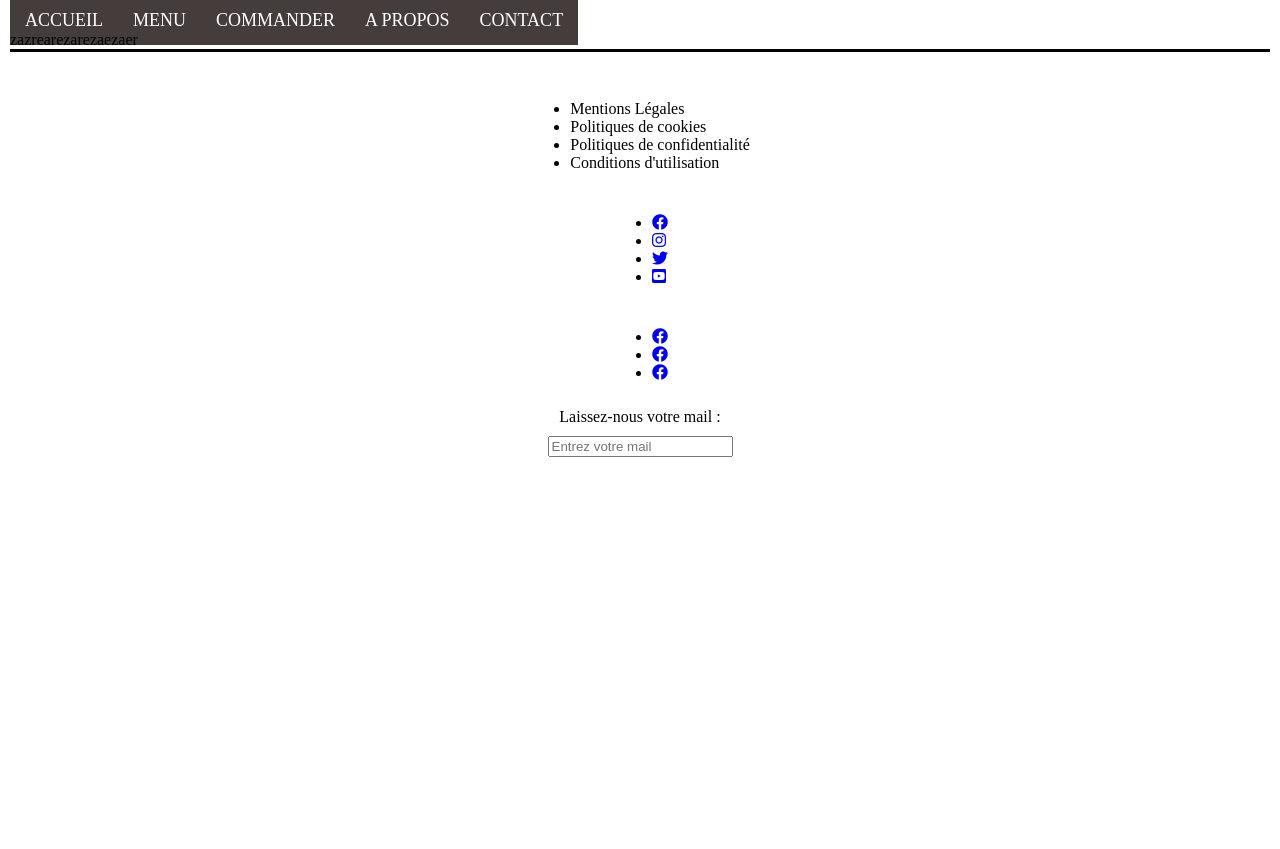
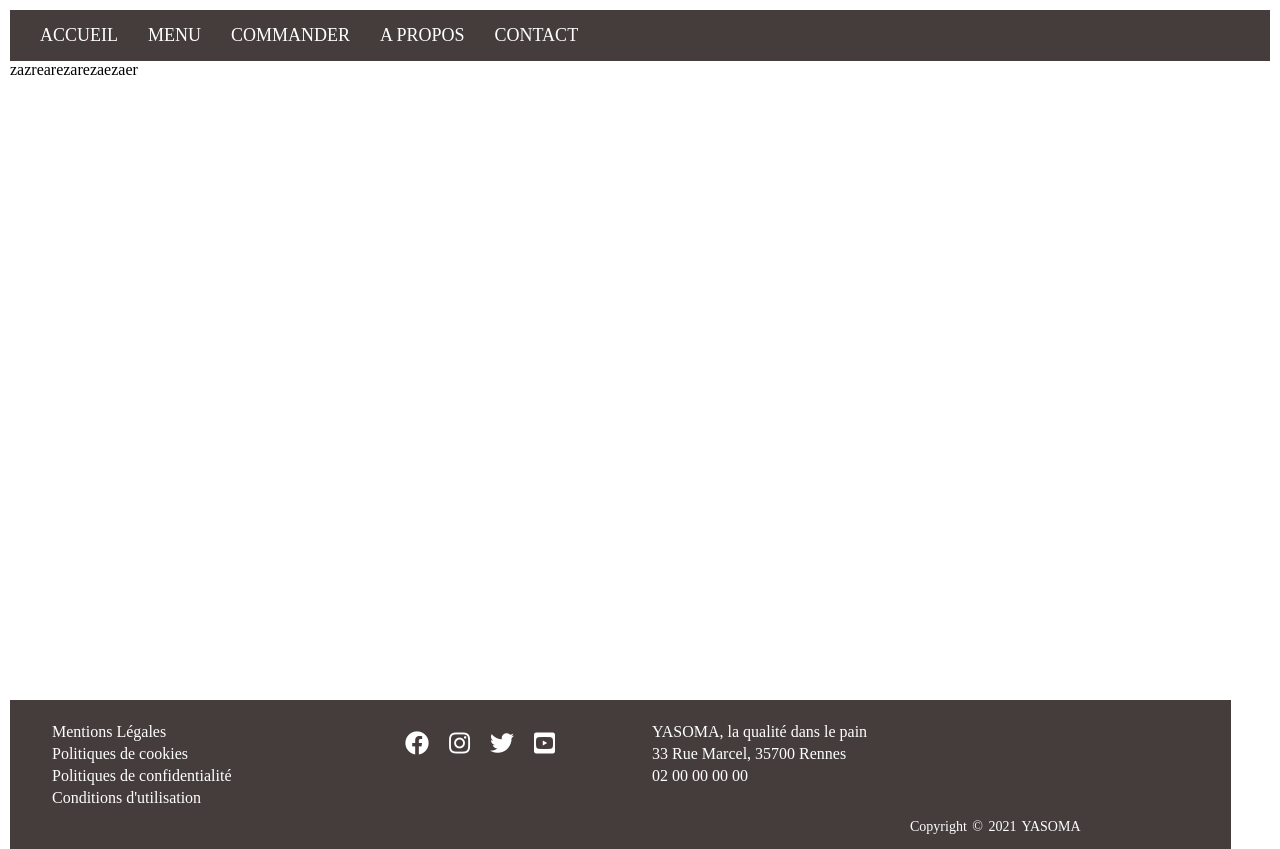
Before and after one commit to GraceCompaore/bakery, a React (Create React App) app: page / in a window 1280 px wide. Before the commit the page ends 800 px from the top, so only its background shows below. Built offline with nearby package versions, Linux system fonts and the light colour scheme.

Commit message:
add css of footer

```diff
--- a/src/components/Footer/Footer.css
+++ b/src/components/Footer/Footer.css
@@ -1,14 +1,84 @@
 .lmj-footer {
-	color: black;
-	padding: 32px;
-	border-top: solid 3px black;
-	display: flex;
-	justify-content: flex-start;
-	flex-direction: column;
-	align-items: center;
-	font-weight: 500;
+  background-color: #453c3c;
+  color: white;
+  display: flex;
+  padding-top: 5px;
+  position: absolute;
+  width: auto;
+  top: 700px;
 }
 
 .lmj-footer-elem {
-	margin-bottom: 10px;
+	display: flex;
+	flex-direction: column;
+	width : 300px;
+
 }
+.lmj-footer-elem ul {
+  list-style: none;
+}
+
+/*----------------Mentions-------------*/
+.mentions {
+  flex-direction: row;
+}
+.mentions li {
+  padding: 2px;
+}
+
+.mentions a{
+	text-decoration: none;
+	color: white;
+}
+
+.mentions a:hover {
+	color: aqua;
+}
+/*----------------Socials-network-------------*/
+.socials-network {
+  list-style: none;
+  display: flex;
+  align-items: center;
+  justify-content: center;
+}
+
+.socials-network li {
+  padding: 10px;
+}
+
+.socials-network a {
+  text-decoration: none;
+  color: white;
+}
+
+.socials-network a i {
+  font-size: 1.5rem;
+  transition: color 0.4s ease;
+  -webkit-transition: color 0.4s ease;
+  -moz-transition: color 0.4s ease;
+  -ms-transition: color 0.4s ease;
+  -o-transition: color 0.4s ease;
+}
+
+.socials-network a:hover i {
+  color: aqua;
+}
+/*----------------Adress-------------*/
+.adress li {
+  padding: 2px;
+}
+
+/*----------------copyright-------------*/
+.footer-bottom {
+  padding-top: 100px;
+
+
+}
+
+.footer-bottom p {
+  font-size: 14px;
+  word-spacing: 2px;
+  text-transform: capitalize;
+padding-right: 150px;
+  text-align: center;
+}
--- a/src/components/Footer/index.jsx
+++ b/src/components/Footer/index.jsx
@@ -3,26 +3,15 @@
 import './Footer.css'
 
 function Footer() {
-  const [inputValue, setInputValue] = useState('')
-
-  function handleInput(e) {
-    setInputValue(e.target.value)
-  }
-
-  function handleBlur() {
-    if (!inputValue.includes('@')) {
-      alert("Attention, il n'y a pas d'@, ceci n'est pas une adresse valide 😥")
-    }
-  }
 
   return (
     <footer className="lmj-footer">
       <div className="lmj-footer-elem">
         <ul className="mentions">
-          <li>Mentions Légales</li>
-          <li>Politiques de cookies</li>
-          <li>Politiques de confidentialité</li>
-          <li>Conditions d'utilisation</li>
+          <li><a href="#">Mentions Légales</a></li>
+          <li><a href="#">Politiques de cookies</a></li>
+          <li><a href="#">Politiques de confidentialité</a></li>
+          <li><a href="#">Conditions d'utilisation</a></li>
         </ul>
       </div>
       <div className="lmj-footer-elem">
@@ -52,30 +41,20 @@
       <div className="lmj-footer-elem">
         <ul className="adress">
           <li>
-            <a href="#">
-              <i class="fab fa-facebook"></i>
-            </a>
+            YASOMA, la qualité dans le pain
           </li>
           <li>
-            <a href="#">
-              <i class="fab fa-facebook"></i>
-            </a>
+          33 Rue Marcel, 35700 Rennes
           </li>
           <li>
-            <a href="#">
-              <i class="fab fa-facebook"></i>
-            </a>
+            02 00 00 00 00
           </li>
         </ul>
       </div>
 
-      <div className="lmj-footer-elem">Laissez-nous votre mail :</div>
-      <input
-        placeholder="Entrez votre mail"
-        onChange={handleInput}
-        value={inputValue}
-        onBlur={handleBlur}
-      />
+      <div className="footer-bottom">
+        <p>copyright &copy; 2021 YASOMA</p>
+        </div>
     </footer>
   )
 }
--- /dev/null
+++ b/src/components/Header/Header.css
@@ -0,0 +1,5 @@
+
+.bp-navbar{
+    background-color: #453C3C;
+    padding : 15px;
+}
--- a/src/components/Header/index.jsx
+++ b/src/components/Header/index.jsx
@@ -1,12 +1,11 @@
 import { Link } from 'react-router-dom'
 import styled from 'styled-components'
-
+import './Header.css'
 const StyledLink = styled(Link)`
   padding: 15px;
   color: white;
   text-decoration: none;
   font-size: 18px;
-  background-Color : #453C3C;
 `
 function Header() {
   return (
```
